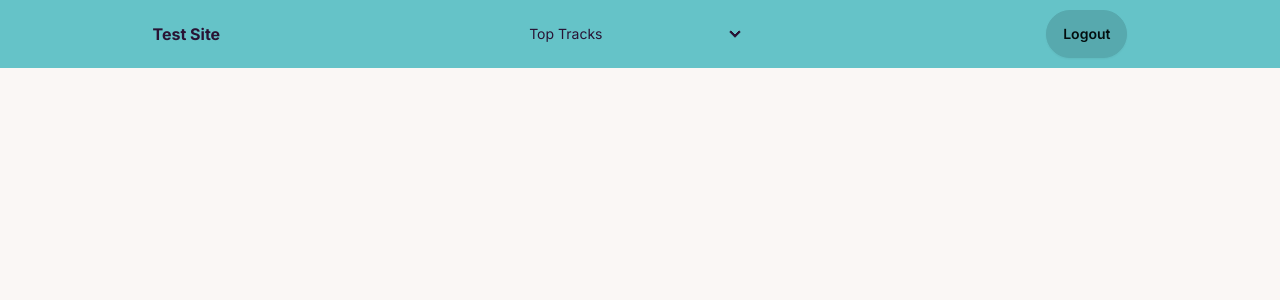
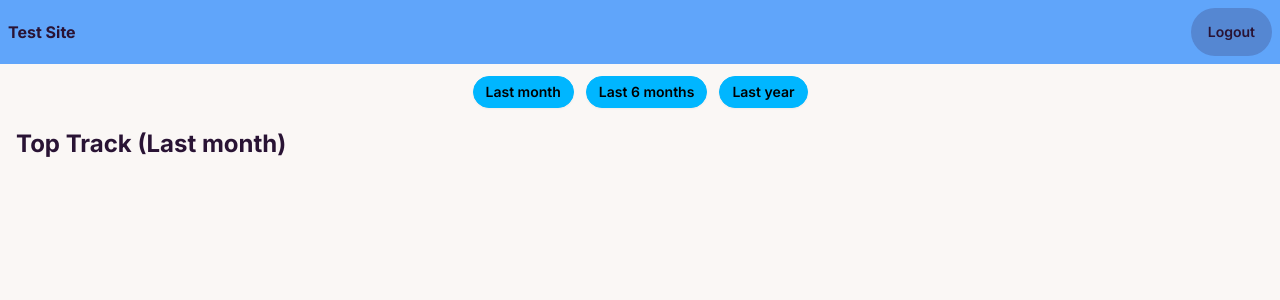
Before and after one commit to myangooi/my-spotify-explorer, a Next.js app: page /profile in a window 1280 px wide. Shown: the top 300 px of the page. Built offline with nearby package versions, Linux system fonts and the light colour scheme.

Commit message:
added gettoptrack and profile

```diff
--- /dev/null
+++ b/app/components/Button/GetTopTracks.tsx
@@ -0,0 +1,56 @@
+"use client";
+
+import CONST from "@/app/constants";
+import { TopTracksResponse } from "@/app/interfaces/api-top";
+
+export type TimeRange = "short_term" | "medium_term" | "long_term";
+
+export default function GetTopTracks({
+  timeRange,
+  handleFetch,
+  handleTimeRange,
+}: {
+  timeRange: TimeRange;
+  handleFetch: (data: TopTracksResponse) => void;
+  handleTimeRange: (timeRange: TimeRange) => void;
+}) {
+  async function getTopTracks() {
+    const accessToken = window.localStorage.getItem("access_token");
+    try {
+      if (!accessToken) {
+        window.location.href = `${CONST.BASE_URL}`;
+        throw new Error("Access token not found");
+      }
+      const response = await fetch(
+        `https://api.spotify.com/v1/me/top/tracks/?time_range=${timeRange}`,
+        {
+          method: "GET",
+          headers: { Authorization: `Bearer ${accessToken}` },
+        }
+      );
+      if (!response.ok) {
+        window.location.href = `${CONST.BASE_URL}`;
+        throw new Error("Request failed");
+      }
+      const data: TopTracksResponse = await response.json();
+      handleFetch(data);
+      handleTimeRange(timeRange);
+    } catch (error) {
+      console.error("Failed to get top tracks", error);
+      window.location.href = `${CONST.BASE_URL}`;
+    }
+  }
+
+  const displayText =
+    timeRange === "short_term"
+      ? "Last month"
+      : timeRange === "medium_term"
+      ? "Last 6 months"
+      : "Last year";
+
+  return (
+    <button className="btn btn-info btn-sm" onClick={getTopTracks}>
+      {displayText}
+    </button>
+  );
+}
--- a/app/components/Button/LogoutButton.tsx
+++ b/app/components/Button/LogoutButton.tsx
@@ -1,15 +1,16 @@
 "use client";
 
+import CONST from "@/app/constants";
 import React from "react";
 
 export default function LogoutButton() {
   async function logout() {
     await localStorage.clear();
-    window.location.href = "/";
+    window.location.href = `${CONST.BASE_URL}/`;
   }
 
   return (
-    <button className="btn btn-active btn-primary" onClick={logout}>
+    <button className="btn btn-active btn-ghost" onClick={logout}>
       Logout
     </button>
   );
--- a/app/components/NavBar/NavBar.tsx
+++ b/app/components/NavBar/NavBar.tsx
@@ -1,30 +1,12 @@
+import { TopTracksResponse } from "@/app/interfaces/api-top";
+import GetTopTracks, { TimeRange } from "../Button/GetTopTracks";
 import LogoutButton from "../Button/LogoutButton";
 
 export default function NavBar() {
   return (
-    <div className="navbar bg-primary flex justify-around">
-      <div className="font-bold">Test Site</div>
-      <div className="">
-        <ul className="menu menu-horizontal px-1">
-          <li>
-            <details className="w-60">
-              <summary>Top Tracks</summary>
-              <ul className="w-full p-1 bg-base-100 rounded-t-none">
-                <li>
-                  <a>Last 4 weeks</a>
-                </li>
-                <li>
-                  <a>Last 6 months</a>
-                </li>
-                <li>
-                  <a>Last year</a>
-                </li>
-              </ul>
-            </details>
-          </li>
-        </ul>
-      </div>
-      <div className="">
+    <div className="navbar bg-blue-400 flex justify-between p-0">
+      <div className="font-bold p-2">Test Site</div>
+      <div className="p-2">
         <LogoutButton />
       </div>
     </div>
--- /dev/null
+++ b/app/components/TopItems/Tracks/TopTracks.tsx
@@ -0,0 +1,38 @@
+import { TopTracksResponse } from "@/app/interfaces/api-top";
+import { TimeRange } from "../../Button/GetTopTracks";
+
+export default function TopTracks({
+  topTracks,
+  timeRange,
+}: {
+  topTracks: TopTracksResponse | null;
+  timeRange: TimeRange;
+}) {
+  const displayText =
+    timeRange === "short_term"
+      ? "Last month"
+      : timeRange === "medium_term"
+      ? "Last 6 months"
+      : "Last year";
+
+  return (
+    <>
+      <div className="text-2xl font-bold px-4 py-2">
+        Top Track ({displayText})
+      </div>
+      <div className="flex flex-wrap justify-center">
+        {topTracks &&
+          topTracks.items.map((track, index) => (
+            <div key={index} className="card w-5/12 bg-blue-300 m-1">
+              <div className="card-body">
+                <div className="card-title">
+                  {index + 1}. {track.name}
+                </div>
+                <div>{track.artists.map((value) => value.name).join(", ")}</div>
+              </div>
+            </div>
+          ))}
+      </div>
+    </>
+  );
+}
--- /dev/null
+++ b/app/interfaces/api-top.ts
@@ -0,0 +1,83 @@
+export interface ExternalUrls {
+  spotify: string;
+}
+
+export interface Followers {
+  href: string | null;
+  total: number;
+}
+
+export interface Image {
+  height: number;
+  url: string;
+  width: number;
+}
+
+export interface Artist {
+  external_urls: ExternalUrls;
+  followers: Followers;
+  genres: string[];
+  href: string;
+  id: string;
+  images: Image[];
+  name: string;
+  popularity: number;
+  type: "artist";
+  uri: string;
+}
+
+export interface TopArtistsResponse {
+  items: Artist[];
+  total: number;
+  limit: number;
+  offset: number;
+  previous: string | null;
+  href: string;
+  next: string | null;
+}
+
+export interface Album {
+  album_type: string;
+  artists: Artist[];
+  external_urls: ExternalUrls;
+  href: string;
+  id: string;
+  images: Image[];
+  name: string;
+  release_date: string;
+  release_date_precision: string;
+  total_tracks: number;
+  type: string;
+  uri: string;
+}
+
+export interface Track {
+  album: Album;
+  artists: Artist[];
+  available_markets: string[];
+  disc_number: number;
+  duration_ms: number;
+  explicit: boolean;
+  external_ids: {
+    isrc: string;
+  };
+  external_urls: ExternalUrls;
+  href: string;
+  id: string;
+  name: string;
+  popularity: number;
+  preview_url: string | null;
+  track_number: number;
+  type: string;
+  uri: string;
+}
+
+export interface TopTracksResponse {
+  items: Track[];
+  total: number;
+  limit: number;
+  offset: number;
+  previous: string | null;
+  href: string;
+  next: string | null;
+}
--- a/app/profile/layout.tsx
+++ /dev/null
@@ -1,12 +0,0 @@
-import NavBar from "../components/NavBar/NavBar";
-
-export default function ProfileLayout({
-  children,
-}: Readonly<{ children: React.ReactNode }>) {
-  return (
-    <>
-      <NavBar />
-      {children}
-    </>
-  );
-}
--- a/app/profile/page.tsx
+++ b/app/profile/page.tsx
@@ -1,3 +1,45 @@
+"use client";
+
+import { useState } from "react";
+import NavBar from "../components/NavBar/NavBar";
+import { TopTracksResponse } from "../interfaces/api-top";
+import GetTopTracks, { TimeRange } from "../components/Button/GetTopTracks";
+import TopTracks from "../components/TopItems/Tracks/TopTracks";
+
 export default function Profile() {
-  return <></>;
+  const [topTracks, setTopTracks] = useState<TopTracksResponse | null>(null);
+  const [mode, setMode] = useState<"tracks" | "artists">();
+  const [timeRange, setTimeRange] = useState<TimeRange>("short_term");
+
+  function handleFetch(data: TopTracksResponse) {
+    setTopTracks(data);
+  }
+
+  function handleTimeRange(timeRange: TimeRange) {
+    setTimeRange(timeRange);
+  }
+
+  return (
+    <>
+      <NavBar />
+      <div className="flex justify-center py-3 gap-3">
+        <GetTopTracks
+          timeRange="short_term"
+          handleFetch={handleFetch}
+          handleTimeRange={handleTimeRange}
+        />
+        <GetTopTracks
+          timeRange="medium_term"
+          handleFetch={handleFetch}
+          handleTimeRange={handleTimeRange}
+        />
+        <GetTopTracks
+          timeRange="long_term"
+          handleFetch={handleFetch}
+          handleTimeRange={handleTimeRange}
+        />
+      </div>
+      <TopTracks topTracks={topTracks} timeRange={timeRange} />
+    </>
+  );
 }
```
